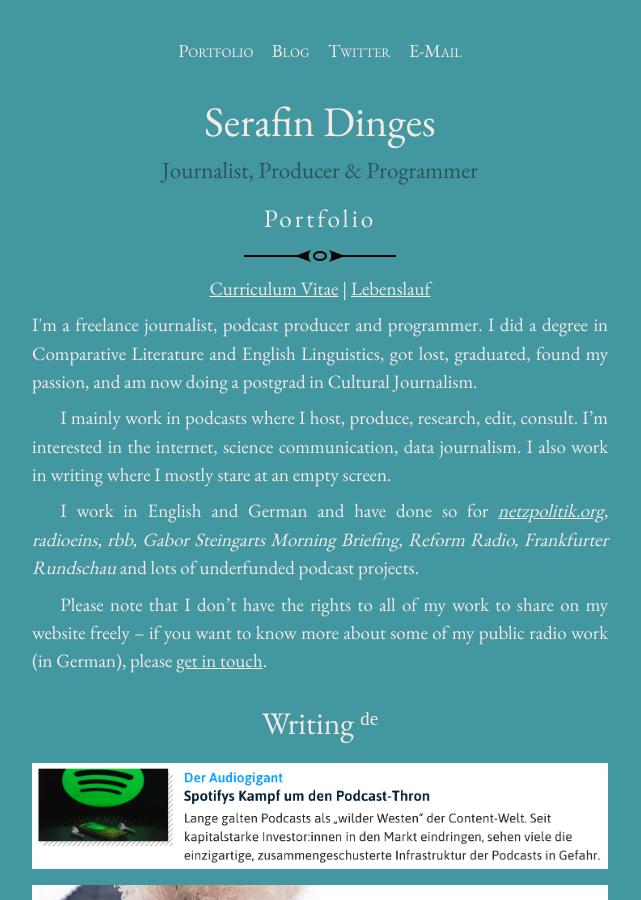
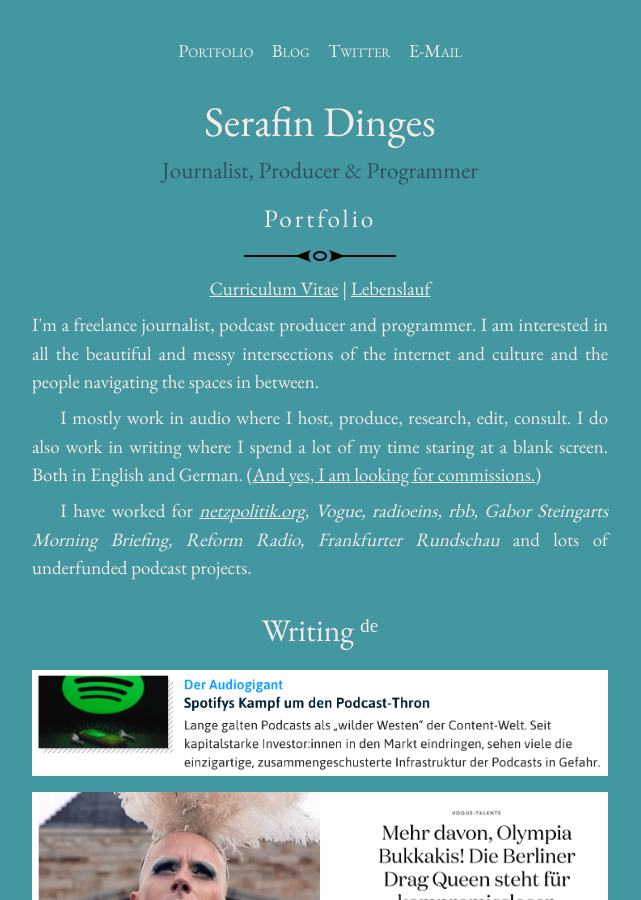
Before and after one commit to SerafinDinges/serafindinges.com, a Jekyll site: the page built from index.md, in a window 1280 px wide and 900 px high. Shown: the whole window, without its empty margins (320-961 px from the left). Built offline with Jekyll 4.4.1, drawn with Linux system fonts in a browser that asks for light colours.

Commit message:
Update index.md

```diff
--- a/index.md
+++ b/index.md
@@ -9,14 +9,12 @@
 </p>
 
 <p class="noindent">
-I'm a freelance journalist, podcast producer and programmer. I did a degree in Comparative Literature and English Linguistics, got lost, graduated, found my passion, and am now doing a postgrad in Cultural Journalism.
- </p>
+I'm a freelance journalist, podcast producer and programmer. I am interested in all the beautiful and messy intersections of the internet and culture and the people navigating the spaces in between.
+</p>
 
-I mainly work in podcasts where I host, produce, research, edit, consult. I'm interested in the internet, science communication, data journalism. I also work in writing where I mostly stare at an empty screen.
+I mostly work in audio where I host, produce, research, edit, consult. I do also work in writing where I spend a lot of my time staring at a blank screen. Both in English and German. ([And yes, I am looking for commissions.](mailto:hi@serafindinges.com))
 
-I work in English and German and have done so for <em>[netzpolitik.org](https://netzpolitik.org/author/serafin-dinges/), radioeins, rbb, Gabor Steingarts Morning Briefing, Reform Radio, Frankfurter Rundschau</em> and lots of underfunded podcast projects.
-
-Please note that I don't have the rights to all of my work to share on my website freely – if you want to know more about some of my public radio work (in German), please [get in touch](mailto:hi@serafindinges.com).
+I have worked for <em>[netzpolitik.org](https://netzpolitik.org/author/serafin-dinges/), Vogue, radioeins, rbb, Gabor Steingarts Morning Briefing, Reform Radio, Frankfurter Rundschau</em> and lots of underfunded podcast projects.
 
 ### Writing ᵈᵉ
 
```
